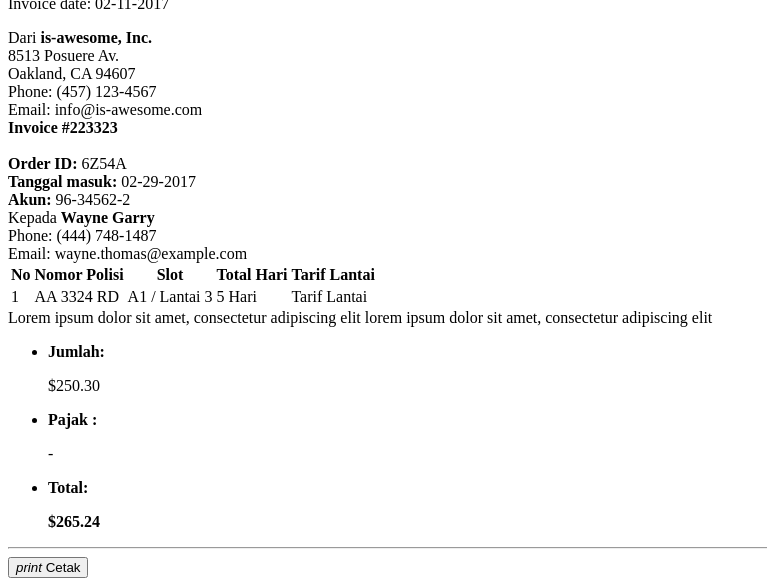
After one commit to yanuaraditia/cip, a CodeIgniter app: the page made by application/views/invoice.php in a window 1280 px wide. The commit adds this page. Shown: the part 329-915 px from the top of the page, without its empty margins (0-767 px from the left). Run offline with CodeIgniter, Linux system fonts and the light colour scheme.

Commit message:
Initialize invoice

```diff
--- a/application/controllers/Mitra_login.php
+++ b/application/controllers/Mitra_login.php
@@ -10,7 +10,7 @@ class Mitra_login extends CI_Controller{
 			$this->load->helper('user');
 		}
 	}
-	function index()
+	public function index()
     {
         $this->load->view('mitra_login');
     }
--- /dev/null
+++ b/application/views/invoice.php
@@ -0,0 +1,107 @@
+<?php
+defined('BASEPATH') OR exit('No direct script access allowed');
+?>
+    <body>
+        <section class="section dashboard">
+            <div class="container">
+                <div class="box box-good">
+                    <div class="box-header">
+                        <div class="columns is-mobile">
+                            <div class="column is-6">
+                                <div class="shadow large"><img src="https://paparkir.com/img/logo-name@2x.png"/></div>
+                            </div>
+                            <div class="column is-6">
+                                <p class="has-text-right">Invoice date: 02-11-2017</p>
+                            </div>
+                        </div>
+                    </div>
+
+                    <div class="box-content">
+                        <div class="columns is-mobile">
+                            <div class="column is-7">
+                                <div class="content">
+                                    Dari
+                                    <strong>is-awesome, Inc.</strong><br>
+                                    8513 Posuere Av.<br>
+                                    Oakland, CA 94607<br>
+                                    Phone: (457) 123-4567<br>
+                                    Email: info@is-awesome.com
+                                </div>
+                            </div>
+                            <div class="column is-5">
+                                <div class="content has-text-right">
+                                    <b>Invoice #223323</b><br>
+                                    <br>
+                                    <b>Order ID:</b> 6Z54A<br>
+                                    <b>Tanggal masuk:</b> 02-29-2017<br>
+                                    <b>Akun:</b> 96-34562-2
+                                </div>
+                            </div>
+                        </div>
+                        <div class="columns">
+                            <div class="column is-12">
+                                <div class="content">
+                                    Kepada
+                                    <strong>Wayne Garry</strong><br>
+                                    Phone: (444) 748-1487<br>
+                                    Email: wayne.thomas@example.com
+                                </div>
+                            </div>
+                        </div>
+                        <div class="columns">
+                            <div class="column is-12">
+                                <div class="table-is-responsive">
+                                    <table class="table is-inverse">
+                                    <thead>
+                                        <tr>
+                                        <th>No</th>
+                                        <th>Nomor Polisi</th>
+                                        <th>Slot</th>
+                                        <th>Total Hari</th>
+                                        <th>Tarif Lantai</th>
+                                        </tr>
+                                    </thead>
+                                    <tbody>
+                                        <tr>
+                                            <td>1</td>
+                                            <td>AA 3324 RD</td>
+                                            <td>A1 / Lantai 3</td>
+                                            <td>5 Hari</td>
+                                            <td>Tarif Lantai</td>
+                                        </tr>
+                                    </tbody>
+                                    </table>
+                                </div>
+                            </div>
+                        </div>
+                        <div class="columns">
+                            <div class="column is-7">
+                                <div class="notification is-success">
+                                Lorem ipsum dolor sit amet, consectetur
+                                adipiscing elit lorem ipsum dolor sit amet,
+                                consectetur adipiscing elit
+                                </div>
+                            </div>
+                            <div class="column is-5">
+                                <ul class="list-group list-group-unbordered">
+                                    <li class="list-group-item">
+                                    <b>Jumlah:</b> <p class="is-pulled-right">$250.30</p>
+                                    </li>
+                                    <li class="list-group-item">
+                                    <b>Pajak :</b> <p class="is-pulled-right">-</p>
+                                    </li>
+                                    <li class="list-group-item">
+                                    <b>Total:</b> <p class="is-pulled-right"><b>$265.24</b></p>
+                                    </li>
+                                </ul>
+                            </div>
+                        </div>
+                    </div>
+                    <hr>
+                    <div class="box-footer has-text-right">
+                        <button class="button is-link" onclick="window.print()"><i class="material-icons">print</i> Cetak</button>
+                    </div>
+                </div>
+            </div>
+        </section>
+    </body>
--- a/application/views/mitra_dash.php
+++ b/application/views/mitra_dash.php
@@ -45,7 +45,7 @@ defined('BASEPATH') OR exit('No direct script access allowed');
                     <ul class="list history">
                         <?php
                         foreach($history->result_array() as $riwayat) {
-                            echo '<li class="list-item">
+                            echo '<li class="list-item" onclick="window.location=\'invoice?id='.base64_encode($riwayat['kd_booking']).'\'">
                             <i class="material-icons">history</i>
                             <span>#'.$riwayat['kd_transaksi'].'</span>
                             <span>Book : #'.$riwayat['kd_booking'].'</span>
```
Also changed, not shown: application/controllers/Mitra.php (+9 -0 lines), application/models/M_mitra.php (+7 -0 lines).
